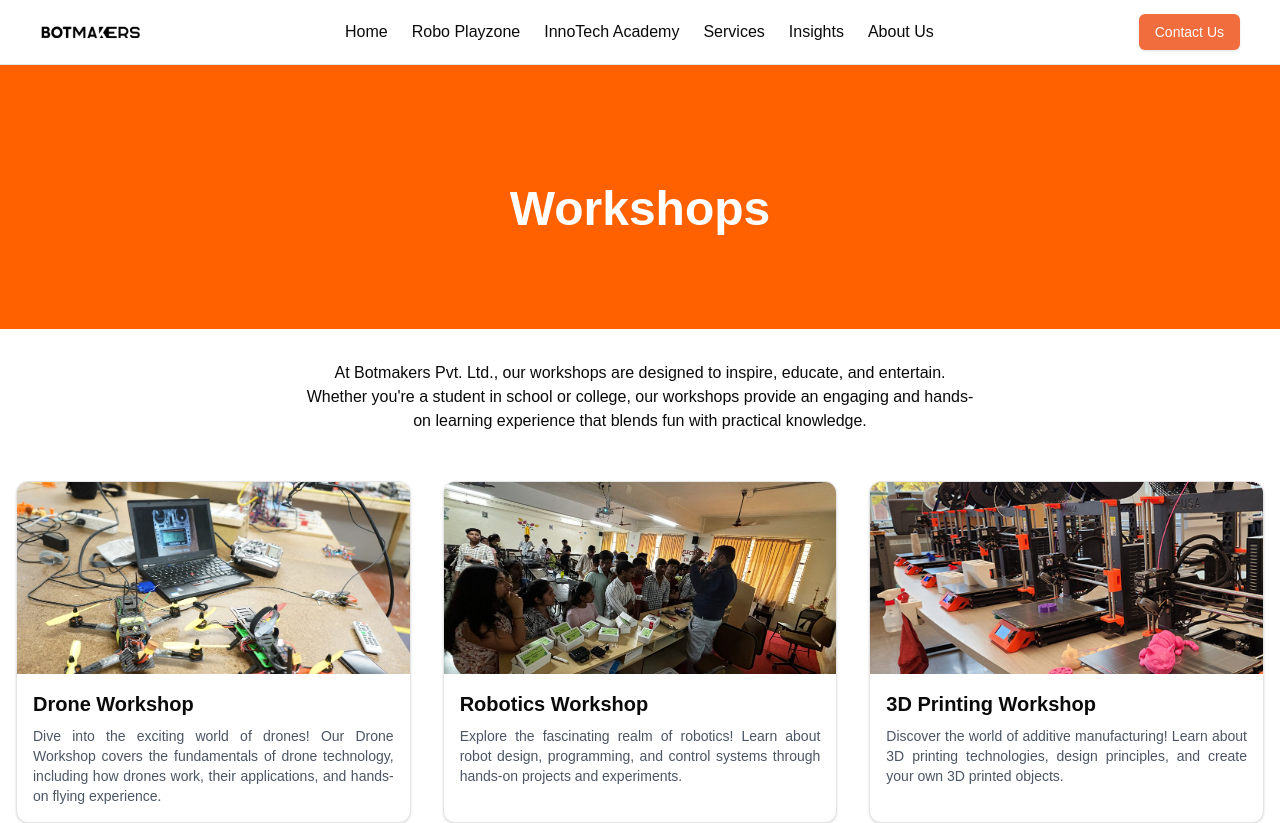
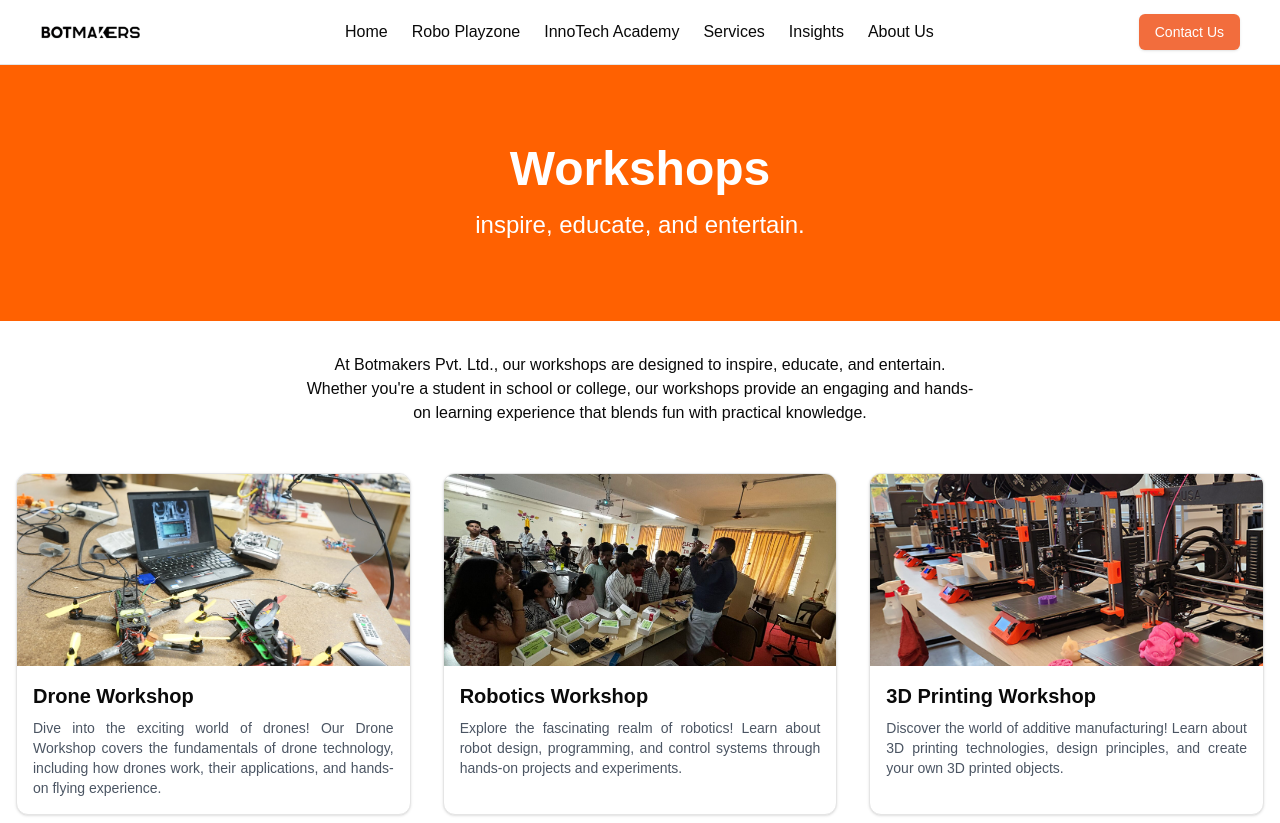
Before and after one commit to anujsb/botmakerstech, a Next.js app: page /innotech-academy in a window 1280 px wide. Shown: the top 823 px of the page. Built offline with nearby package versions, Linux system fonts and the light colour scheme.

Commit message:
subhaedding

```diff
--- a/src/app/innotech-academy/page.tsx
+++ b/src/app/innotech-academy/page.tsx
@@ -136,13 +136,21 @@ const page = () => {
           /> */}
         </motion.div>
         <motion.h1
-          className="text-5xl font-bold mb-4 relative z-10 mt-10"
+          className="text-5xl font-bold mb-4 relative z-10"
           initial={{ y: -50, opacity: 0 }}
           animate={{ y: 0, opacity: 1 }}
           transition={{ delay: 0.5, duration: 0.8 }}
         >
           Workshops{" "}
         </motion.h1>
+        <motion.p
+          className="text-2xl relative z-10 max-w-2xl mx-auto"
+          initial={{ y: 50, opacity: 0 }}
+          animate={{ y: 0, opacity: 1 }}
+          transition={{ delay: 0.7, duration: 0.8 }}
+        >
+          inspire, educate, and entertain.{" "}
+        </motion.p>
       </motion.header>
       <div className="container mx-auto px-4 py-8">
         <p className="text-center mb-12 max-w-2xl mx-auto">
```
